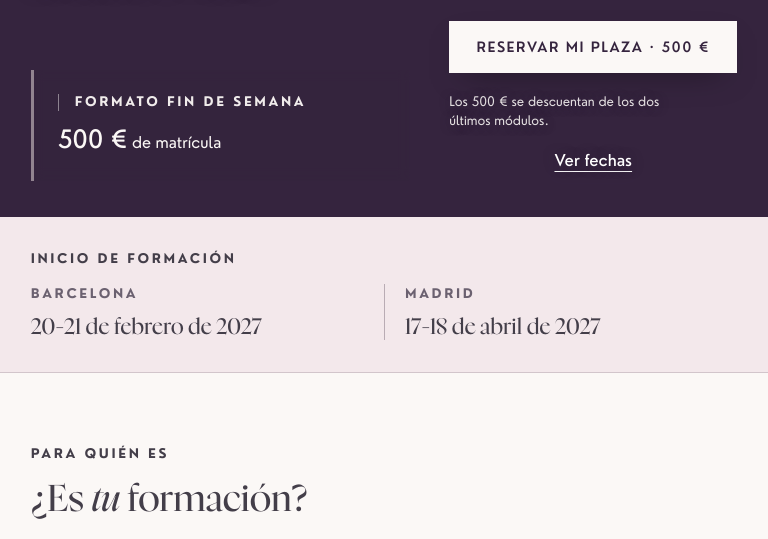
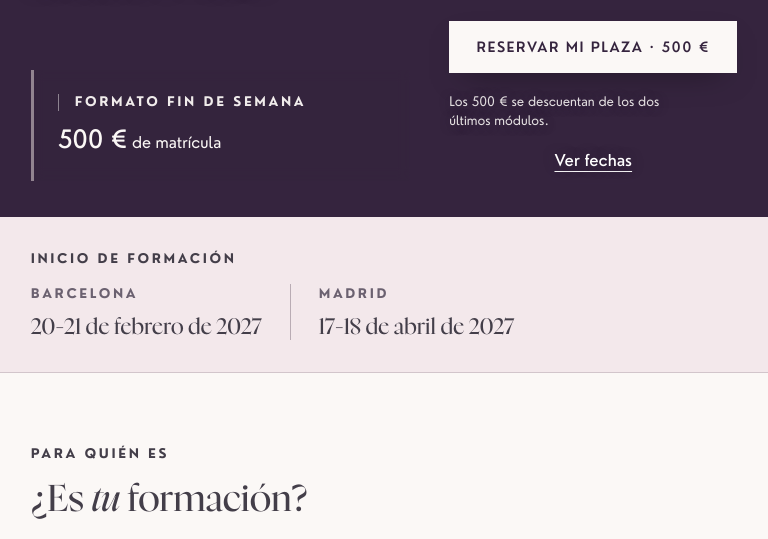
Before and after one commit to WeavesDV/spazio-landings, a plain HTML site: page formacion-anual/index.html in a window 768 px wide. Shown: the part 599-1138 px from the top of the page. Drawn offline with Linux system fonts and the light colour scheme.

Commit message:
Formacion Anual: las sedes tambien juntas en pantallas medianas

```diff
--- a/formacion-anual/anual.css
+++ b/formacion-anual/anual.css
@@ -181,13 +181,11 @@ section.reserva-sec { background: var(--paper); padding-block: var(--sect-md); }
   .hd-k { margin-bottom: 6px; }
 }
 @media (min-width: 761px) and (max-width: 999px) {
-  .hero-data .wrap { grid-template-columns: repeat(2, minmax(0, 1fr)); column-gap: 0; row-gap: 16px; }
+  .hero-data .wrap { grid-template-columns: auto auto 1fr; column-gap: 28px; row-gap: 16px; }
   .hero-data .hd-rotulo { grid-column: 1 / -1; }
   .hero-data .hd-fecha { font-size: 1.375rem; line-height: 1.2; }
-  .hero-data .wrap > p:nth-child(n+2) { padding-inline: 20px; }
-  .hero-data .wrap > p:nth-child(2) { padding-left: 0; }
-  .hero-data .wrap > p:nth-child(3) { padding-right: 0; }
-  .hero-data .wrap > p:nth-child(n+3) { border-left: 1px solid var(--line-strong); }
+  .hero-data .wrap > p:nth-child(2) { grid-column: 1; padding: 0; }
+  .hero-data .wrap > p:nth-child(3) { grid-column: 2; padding: 0 0 0 28px; border-left: 1px solid var(--line-strong); }
 }
 @media (min-width: 1000px) {
   /* Dos datos anclados a los dos bordes de la banda (Barcelona a la izquierda, Madrid a la derecha):
--- a/formacion-anual/index.html
+++ b/formacion-anual/index.html
@@ -18,7 +18,7 @@
   -->
   <link rel="stylesheet" href="fonts.css?v=45">
   <link rel="stylesheet" href="styles.css?v=47">
-  <link rel="stylesheet" href="anual.css?v=90">
+  <link rel="stylesheet" href="anual.css?v=91">
 <script defer src="siteping-review.js?v=2"></script>
 </head>
 <body>
```
